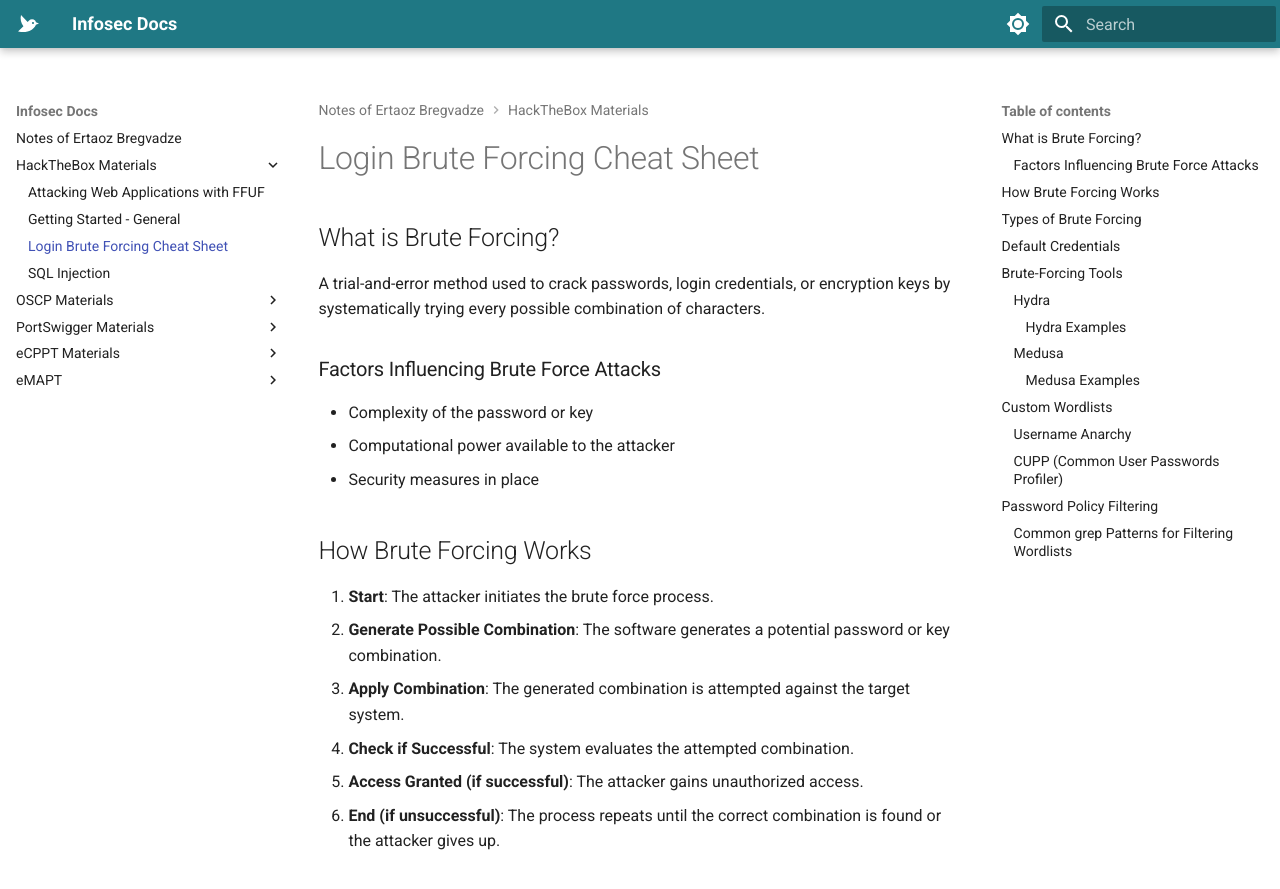
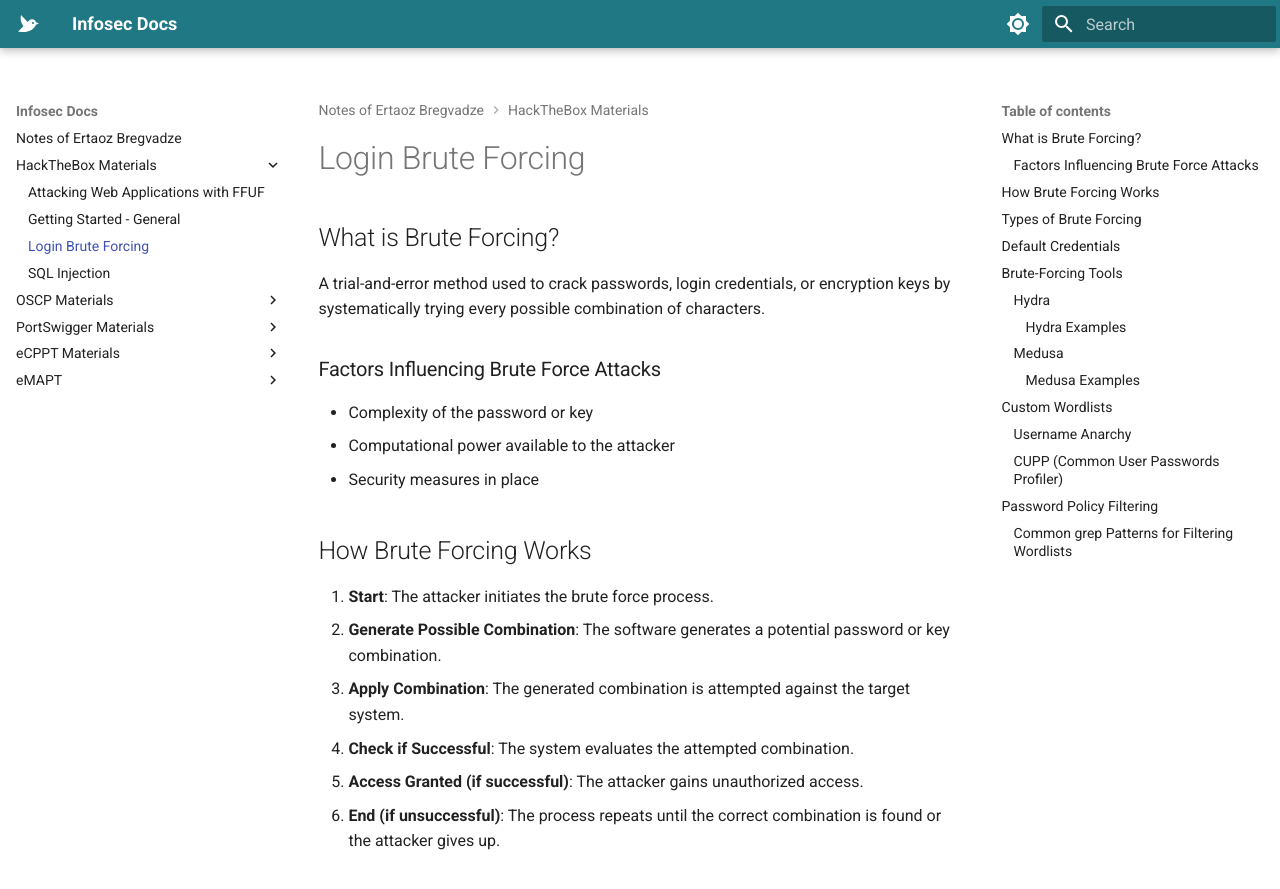
Before and after one commit to gbarbakadz/gbarbakadz.github.io, an MkDocs documentation site: the page built from docs/HackTheBox Materials/Login Brute Forcing.md, in a window 1280 px wide and 900 px high. Shown: the top 889 px of the window. Built offline with MkDocs 1.6.1 and Material for MkDocs 9.7.7, drawn with Linux system fonts in a browser that asks for light colours.

Commit message:
Update Login Brute Forcing.md

```diff
--- a/docs/HackTheBox Materials/Login Brute Forcing.md
+++ b/docs/HackTheBox Materials/Login Brute Forcing.md
@@ -1,5 +1,4 @@
-
-# Login Brute Forcing Cheat Sheet
+# Login Brute Forcing
 
 ## What is Brute Forcing?
 A trial-and-error method used to crack passwords, login credentials, or encryption keys by systematically trying every possible combination of characters.
```
